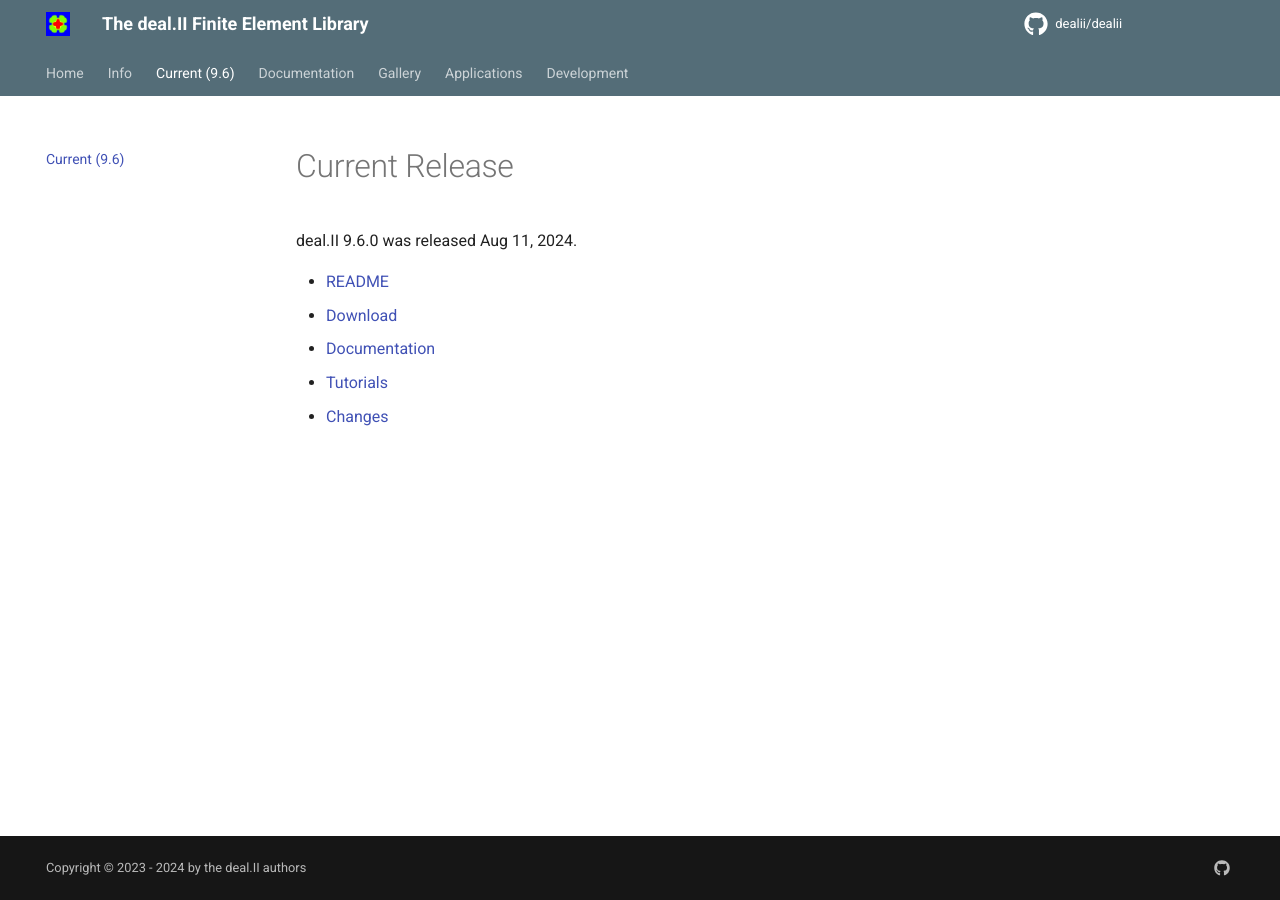
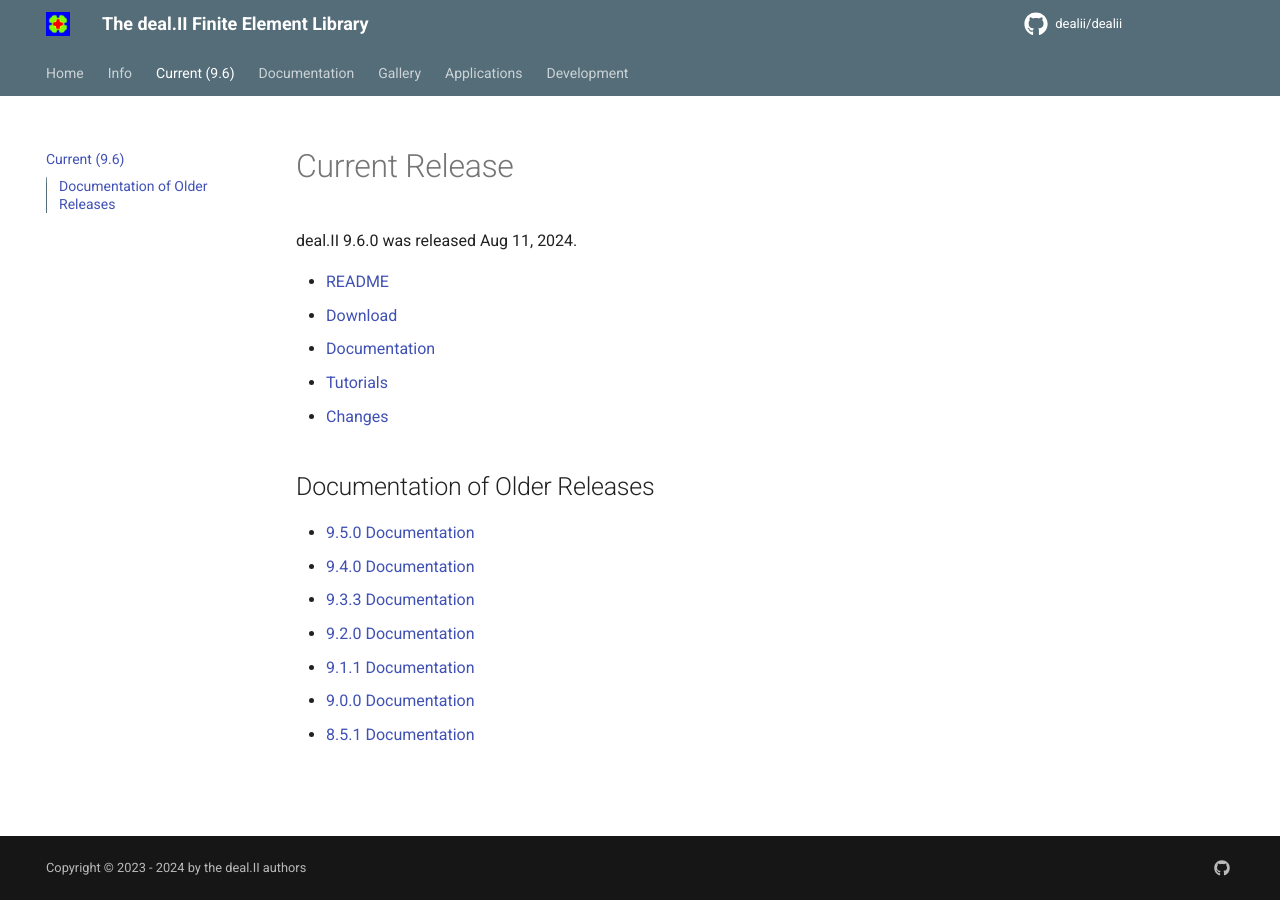
Before and after one commit to dealii/website, an MkDocs documentation site: the page built from docs/current_release.md, in a window 1280 px wide. Built offline with MkDocs 1.6.1 and Material for MkDocs 9.7.7, drawn with Linux system fonts in a browser that asks for light colours; comment, search, counter and statistics services are not loaded.

Commit message:
link to old docs

```diff
--- a/docs/current_release.md
+++ b/docs/current_release.md
@@ -8,3 +8,14 @@
 - [Documentation](https://www.dealii.org/current/index.html)
 - [Tutorials](https://www.dealii.org/current/doxygen/deal.II/Tutorial.html)
 - [Changes](https://www.dealii.org/current/doxygen/deal.II/changes_between_9_5_2_and_9_6_0.html)
+
+Documentation of Older Releases
+-------------------------------
+
+- [9.5.0 Documentation](https://old.dealii.org/9.5.0/index.html)
+- [9.4.0 Documentation](https://old.dealii.org/9.4.0/index.html)
+- [9.3.3 Documentation](https://old.dealii.org/9.3.3/index.html)
+- [9.2.0 Documentation](https://old.dealii.org/9.2.0/index.html)
+- [9.1.1 Documentation](https://old.dealii.org/9.1.1/index.html)
+- [9.0.0 Documentation](https://old.dealii.org/9.0.0/index.html)
+- [8.5.1 Documentation](https://old.dealii.org/8.5.1/index.html)
```
